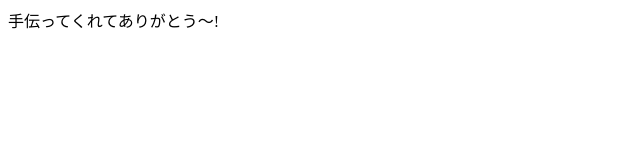
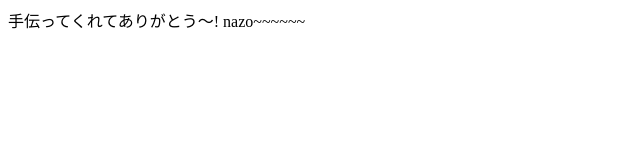
Before and after one commit to AsadaMao/Test001, a plain HTML site: page WebContent/index.html in a window 1280 px wide. Shown: the full height of the page, 0-640 px from the left. Drawn offline with Linux system fonts and the light colour scheme.

Commit message:
コミットテスト

```diff
--- a/WebContent/index.html
+++ b/WebContent/index.html
@@ -6,5 +6,6 @@
 </head>
 <body>
 手伝ってくれてありがとう～!
+nazo~~~~~~
 </body>
 </html>
```
